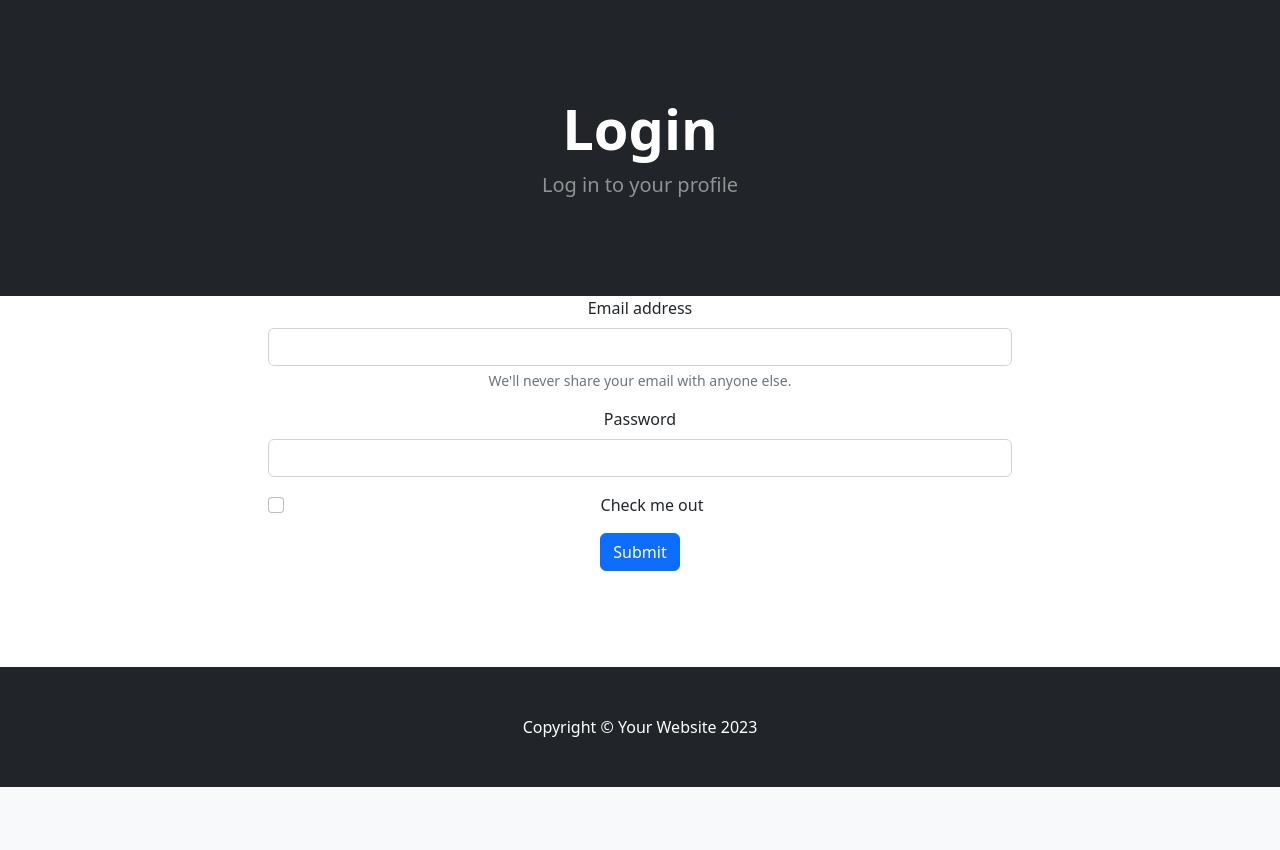
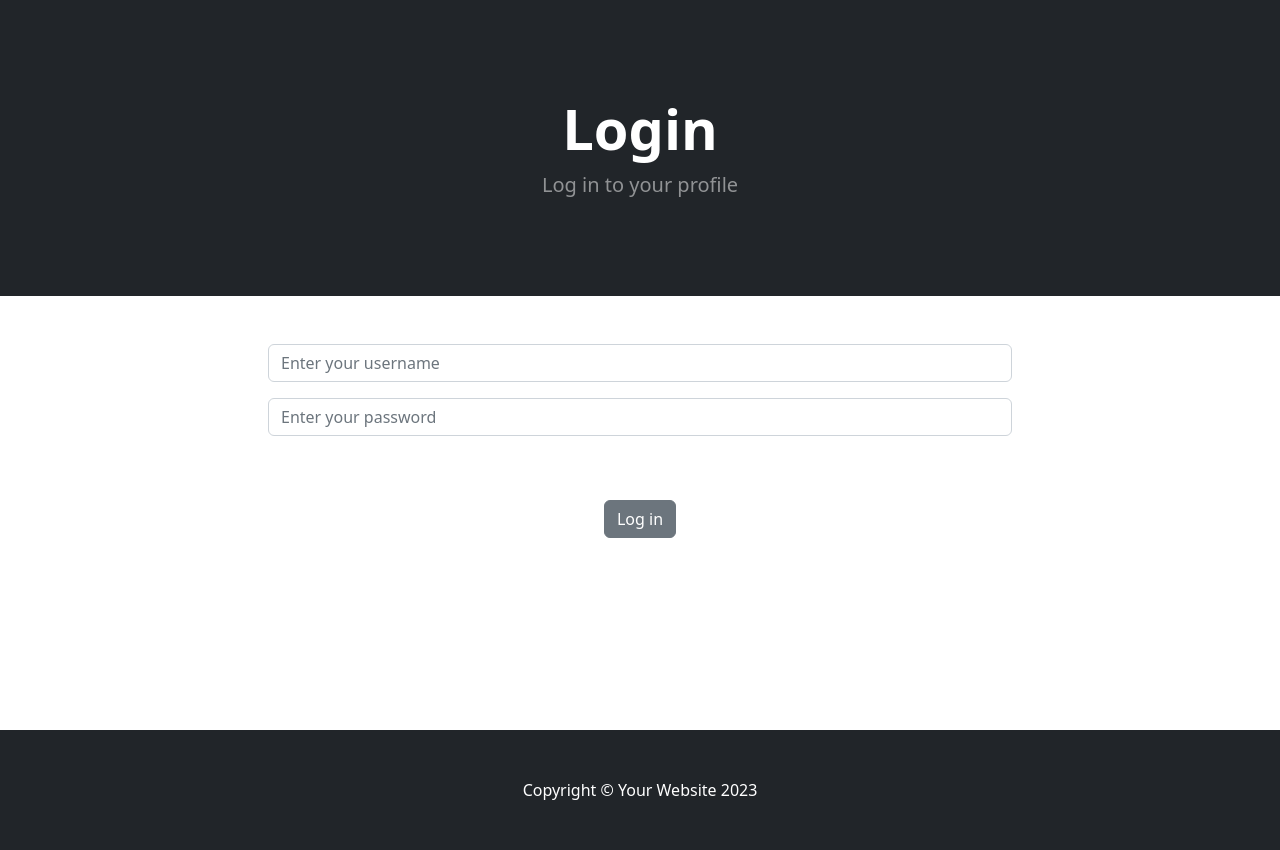
Before and after one commit to Ikayherce/the-finest-cupcake-shop, a Django app: page /login/ in a window 1280 px wide. Shown: the part 57-907 px from the top of the page. Before the commit the page ends 844 px from the top, so only its background shows below. Run offline with Django 3.2, Linux system fonts and the light colour scheme; some libraries are stand-ins or nearby versions.

Commit message:
simplify login form

```diff
--- a/shop/templates/login.html
+++ b/shop/templates/login.html
@@ -15,22 +15,19 @@
             <div class="row">
                 <center>
                     <div class="col-8">
+                        <br/> <br/>
                         <form>
                             <div class="mb-3">
-                              <label for="exampleInputEmail1" class="form-label">Email address</label>
-                              <input type="email" class="form-control" id="exampleInputEmail1" aria-describedby="emailHelp">
-                              <div id="emailHelp" class="form-text">We'll never share your email with anyone else.</div>
+                              <input type="text" class="form-control" name="username" placeholder="Enter your username">
                             </div>
                             <div class="mb-3">
-                              <label for="exampleInputPassword1" class="form-label">Password</label>
-                              <input type="password" class="form-control" id="exampleInputPassword1">
+                              <input type="password" class="form-control" placeholder="Enter your password">
                             </div>
-                            <div class="mb-3 form-check">
-                              <input type="checkbox" class="form-check-input" id="exampleCheck1">
-                              <label class="form-check-label" for="exampleCheck1">Check me out</label>
-                            </div>
-                            <button type="submit" class="btn btn-primary">Submit</button>
+                            <br><br/>
+                            <button type="submit" class="btn btn-secondary">Log in</button>
                           </form>
+                        <br><br/>
+                        <br><br/>
                         <br><br/>
                         <br><br/>
                     </div>
```
